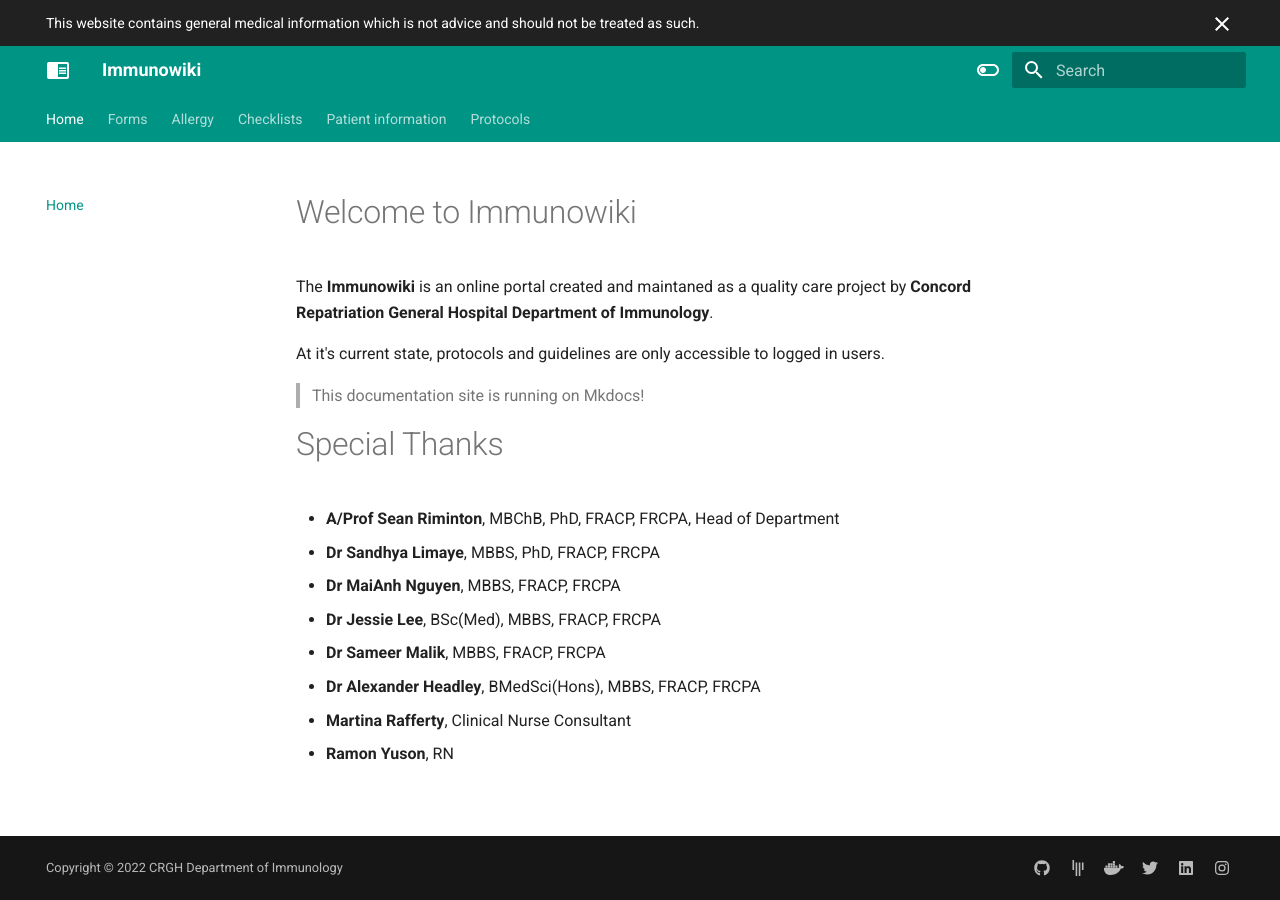
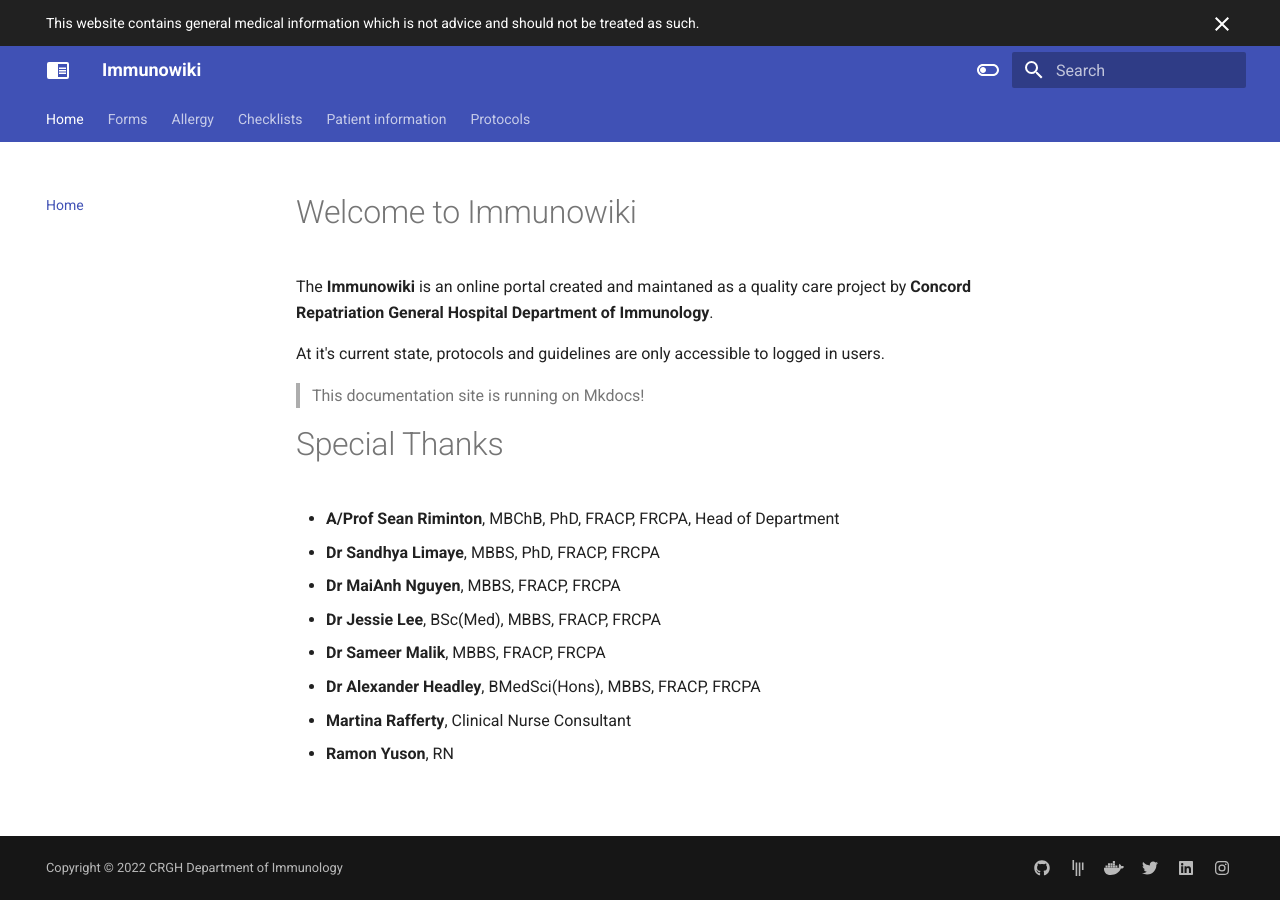
Before and after one commit to monchee/crghimmunowiki, an MkDocs documentation site: the page built from docs/index.md, in a window 1280 px wide. Built offline with MkDocs 1.6.1 and Material for MkDocs 9.7.7, drawn with Linux system fonts in a browser that asks for light colours; plug-ins that fetch from the network failed and are left out.

Commit message:
Update mkdocs.yml

```diff
--- a/mkdocs.yml
+++ b/mkdocs.yml
@@ -42,14 +42,14 @@ theme:
     - announce.dismiss
   palette:
     - scheme: default
-      primary: teal
-      accent: teal
+      primary: indigo
+      accent: indigo
       toggle:
         icon: material/toggle-switch-off-outline
         name: Switch to dark mode
     - scheme: slate
-      primary: teal
-      accent: teal
+      primary: indigo
+      accent: indigo
       toggle:
         icon: material/toggle-switch
         name: Switch to light mode
```
